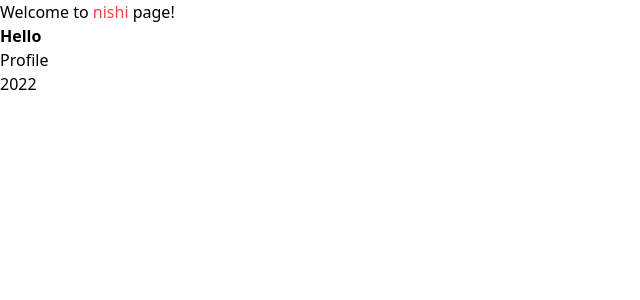
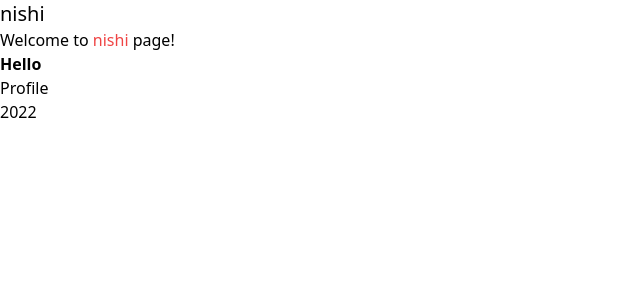
Before and after one commit to nishimura55/nishi55dev, a Next.js app: page / in a window 1280 px wide. Shown: the top 300 px of the page, without its empty margins (0-640 px from the left). Built offline with nearby package versions, Linux system fonts and the light colour scheme.

Commit message:
feat: Add Layout component

```diff
--- /dev/null
+++ b/src/components/layout/AppLayout.tsx
@@ -0,0 +1,28 @@
+import Head from 'next/head'
+import Link from 'next/link'
+import { FC, ReactNode } from 'react'
+
+type Props = {
+  children: ReactNode
+}
+
+export const AppLayout: FC<Props> = ({ children }) => {
+  return (
+    <div>
+      <Head>
+        <title>nishi page</title>
+        <meta name='description' content='nishi page' />
+        <link rel='icon' href='/favicon.ico' />
+      </Head>
+      <header>
+        <Link className='text-xl' href='/'>
+          nishi
+        </Link>
+      </header>
+      {children}
+      <footer>
+        <div>2022</div>
+      </footer>
+    </div>
+  )
+}
--- a/src/pages/_app.tsx
+++ b/src/pages/_app.tsx
@@ -1,6 +1,11 @@
 import '~/src/styles/globals.css'
 import type { AppProps } from 'next/app'
+import { AppLayout } from '../components/layout/AppLayout'
 
 export default function App({ Component, pageProps }: AppProps) {
-  return <Component {...pageProps} />
+  return (
+    <AppLayout>
+      <Component {...pageProps} />
+    </AppLayout>
+  )
 }
--- a/src/pages/index.tsx
+++ b/src/pages/index.tsx
@@ -1,15 +1,8 @@
 import { NextPage } from 'next'
-import Head from 'next/head'
 import Link from 'next/link'
 
 const Home: NextPage = () => {
   return (
-    <div>
-      <Head>
-        <title>nishi page</title>
-        <meta name='description' content='nishi page' />
-        <link rel='icon' href='/favicon.ico' />
-      </Head>
     <main>
       <h1>
         Welcome to <span className='text-red-500'>nishi</span> page!
@@ -17,10 +10,6 @@ const Home: NextPage = () => {
       <div className='font-bold'>Hello</div>
       <Link href='/profile'>Profile</Link>
     </main>
-      <footer>
-        <div>2022</div>
-      </footer>
-    </div>
   )
 }
 
```
Lines whose indentation alone changed are shown as unchanged.
